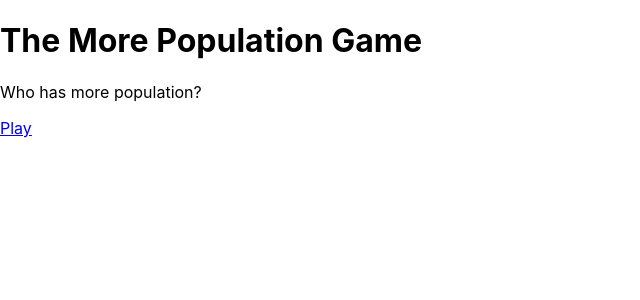
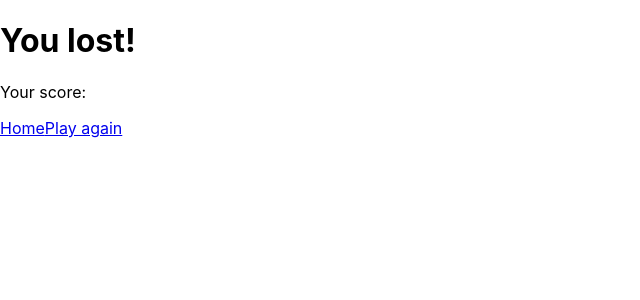
Before and after one commit to maxichiale/more-population-game, a React (Create React App) app: page /lost in a window 1280 px wide. Shown: the top 300 px of the page, without its empty margins (0-640 px from the left). Built offline with nearby package versions, Linux system fonts and the light colour scheme.

Commit message:
Added lost page and logic.

```diff
--- a/src/App.tsx
+++ b/src/App.tsx
@@ -7,6 +7,7 @@ import {
 import './App.css';
 import Home from './pages/home/Home';
 import Game from './pages/game/Game';
+import Lost from './pages/lost/Lost';
 
 function App() {
     return(
@@ -19,6 +20,9 @@ function App() {
                 <Route path="/game">
                     <Game />
                 </Route>
+                <Route path="/lost">
+                    <Lost />
+                </Route>
                 <Route path="/">
                     <Home />
                 </Route>
--- a/src/component/city/City.tsx
+++ b/src/component/city/City.tsx
@@ -8,7 +8,8 @@ function City(props: any) {
         <div className="game">
             <h1>{props.city.city} , {props.city.country}</h1>
             {props.isActual ? (
-            <p> {props.city.population} </p>
+                //todo tomar el es/en del navegador
+            <p> {props.city.population.toLocaleString("es")} </p>
             ):""}
         </div>
     );
--- a/src/pages/game/Game.tsx
+++ b/src/pages/game/Game.tsx
@@ -1,6 +1,9 @@
 import React, {useState} from 'react';
+import { useHistory } from "react-router-dom";
+
 import City from "../../component/city/City";
 import './Game.css';
+
 import data from "../../data";
 
 const randomIntFromInterval =(min:number, max:number) =>{ // min and max included
@@ -10,6 +13,7 @@ const randomIntFromInterval =(min:number, max:number) =>{ // min and max include
 function Game() {
     const [actualCityPosition, setActualCityPosition] = useState(randomIntFromInterval(0,99));
     const [score, setScore] = useState(0);
+    let history = useHistory();
 
     let randomNumber = randomIntFromInterval(0,99);
 
@@ -39,7 +43,7 @@ function Game() {
         }
         else
             console.log("no acerto")
-            setScore(0);
+            history.push("/lost");
         }
         else{
             if(data[actualCityPosition].population > data[randomNumber].population) {
@@ -59,7 +63,8 @@ function Game() {
             }
             else{
                 console.log("no acerto")
-                setScore(0);
+                history.push("/lost");
+
             }
         }
 
@@ -68,6 +73,7 @@ function Game() {
     return (
         <div className="game">
             <h1>The More Population Game</h1>
+                <div>
                     <City city={data[actualCityPosition]} isActual></City>
                     <City city={data[randomNumber]}></City>
                     <div>
@@ -76,6 +82,7 @@ function Game() {
                     </div>
                     <h2>Score:{score}</h2>
                 </div>
+        </div>
     );
 }
 export default Game;
--- /dev/null
+++ b/src/pages/lost/Lost.tsx
@@ -0,0 +1,19 @@
+import React from 'react';
+import {
+    Link
+} from "react-router-dom";
+import './Lost.css';
+
+function Lost(props: any) {
+
+
+    return (
+        <div className="lost">
+            <h1>You lost!</h1>
+            <p>Your score: {props.score}</p>
+            <Link to="/home">Home</Link>
+            <Link to="/game">Play again</Link>
+        </div>
+    );
+}
+export default Lost;
```
Also changed, not shown: src/pages/lost/Lost.css (added). Lines whose indentation alone changed are shown as unchanged.
